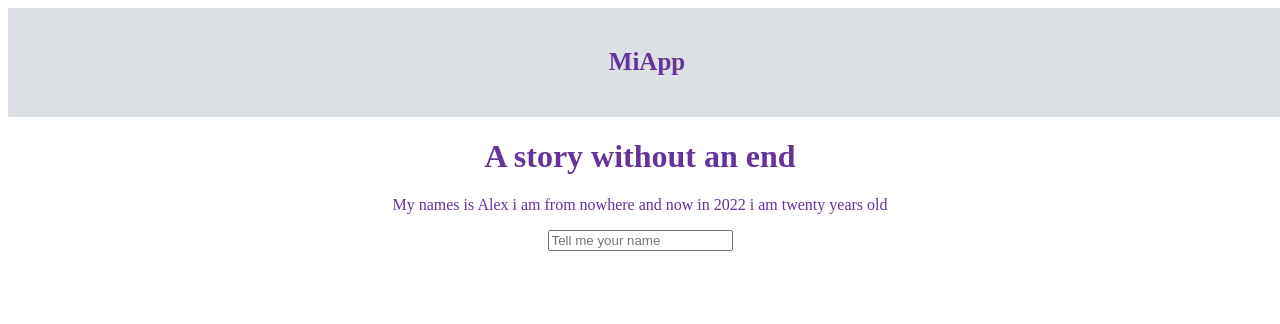
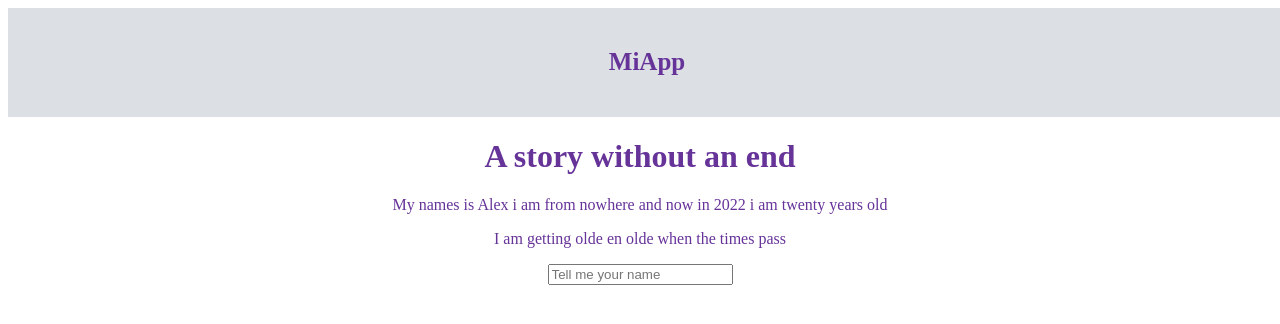
Before and after one commit to pabl0Ale/hyperblog, a plain HTML site: page index.html in a window 1280 px wide. Drawn offline with Linux system fonts and the light colour scheme.

Commit message:
Se agrero mas contenido en la descipcion del archivo

```diff
--- a/index.html
+++ b/index.html
@@ -14,7 +14,7 @@
         </nav>
     </div>
     <H1> A story without an end</H1>
-    <p>My names is Alex i am from nowhere and now in 2022 i am twenty years old</p>
+    <p>My names is Alex i am from nowhere and now in 2022 i am twenty years old <p>I am getting olde en olde when the times pass</p> </p>
     <input type="text" placeholder="Tell me your name">
 </body>
 </html>
```
